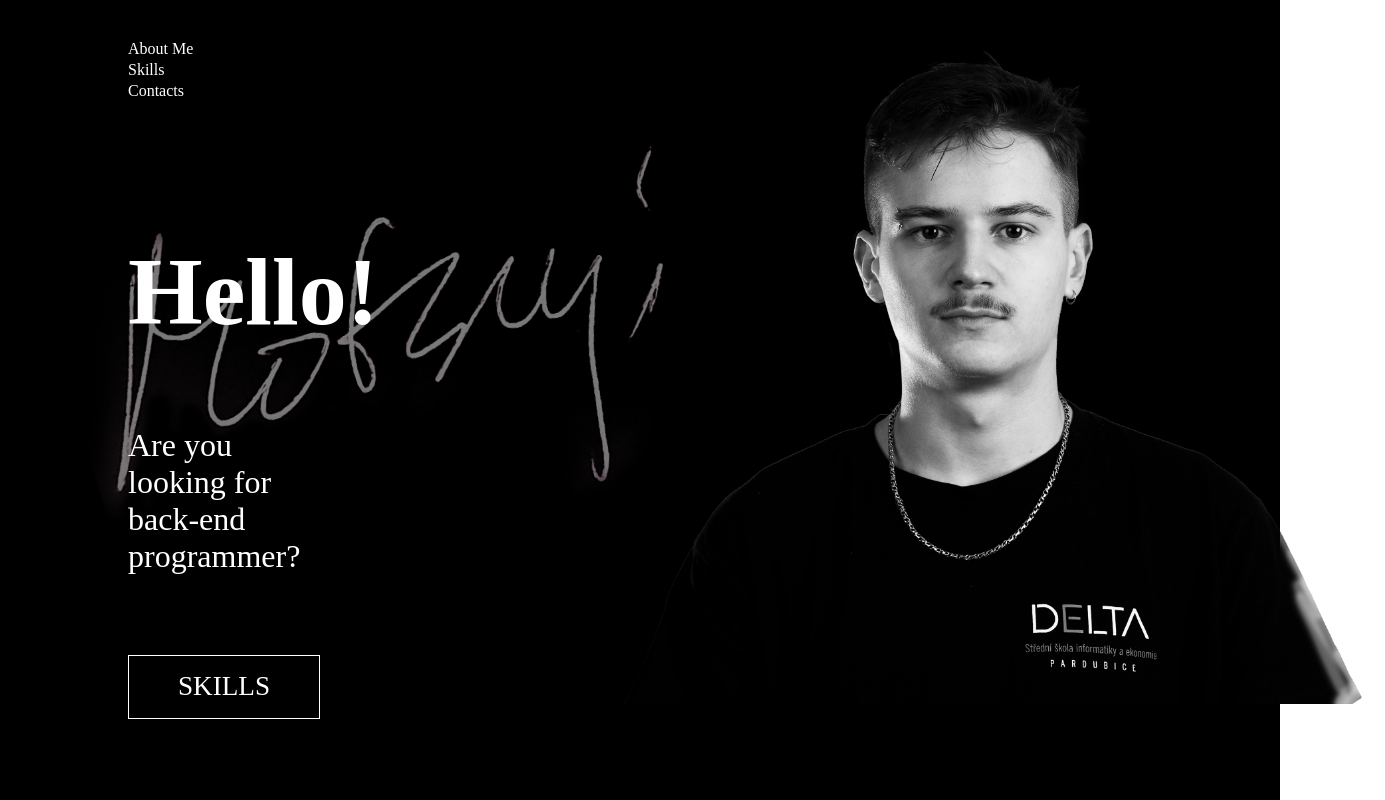
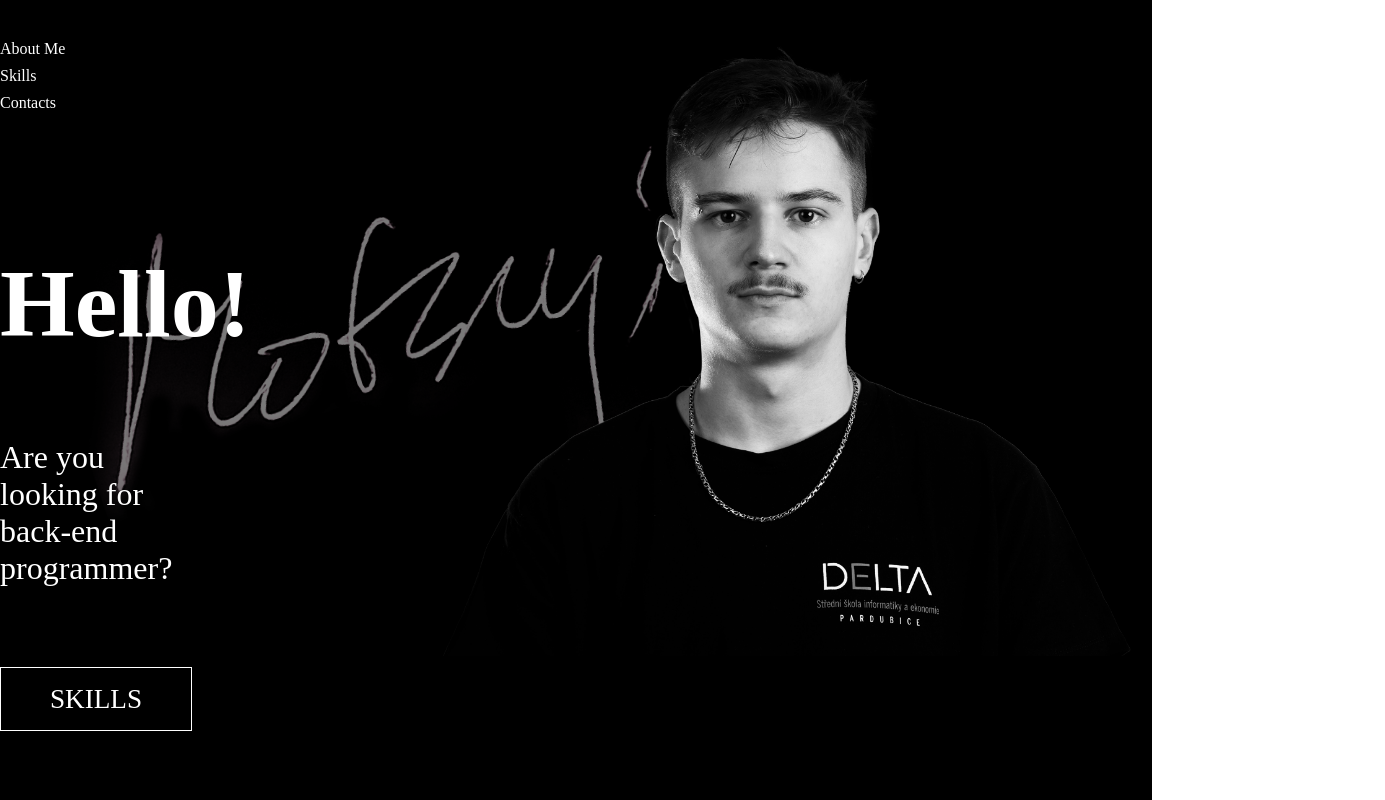
Before and after one commit to poproshaikin/portfolio, a React (Create React App) app: page / in a window 1280 px wide. Shown: the top 800 px of the page, 1385 px wide, since content can reach past the window. Built offline with nearby package versions, Linux system fonts and the light colour scheme.

Commit message:
fix bug with portrait moving out of the page borders

```diff
--- a/src/Pages/AboutMe.css
+++ b/src/Pages/AboutMe.css
@@ -1,10 +1,14 @@
 #abm-body {
     background: black;
 
-    width: 100vw;
+    width: 90vw;
     height: 100vh;
 
     z-index: 1;
+
+    display: flex;
+    flex-direction: row;
+    justify-content: space-between;
 }
 
 #abm-sign {
@@ -18,14 +22,12 @@
     z-index: 1;
     position: relative;
 
-    padding-left: 10vw;
-
     display: flex;
     flex-direction: row;
 }
 
 #abm-left-part {
-    width: 40%;
+    /* width: 50vw; */
     height: inherit;
 
     color: white;
@@ -35,7 +37,7 @@
 }
 
 #abm-right-part {
-    width: 60%;
+    width: max-content;
     height: inherit;
 
     color: white;
@@ -88,6 +90,6 @@
 }
 
 #abm-me-img {
-    height: 44rem;
+    height: 41rem;
     position: relative;
 }
```
